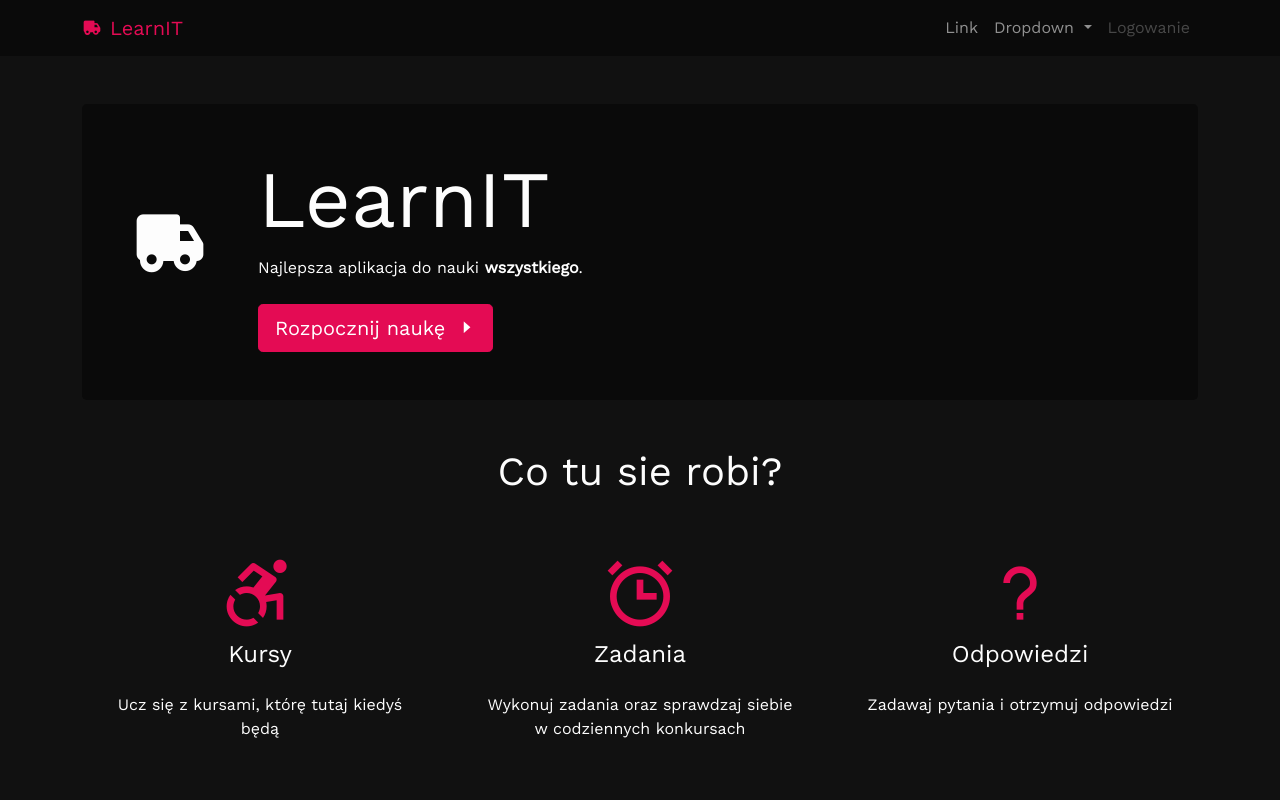
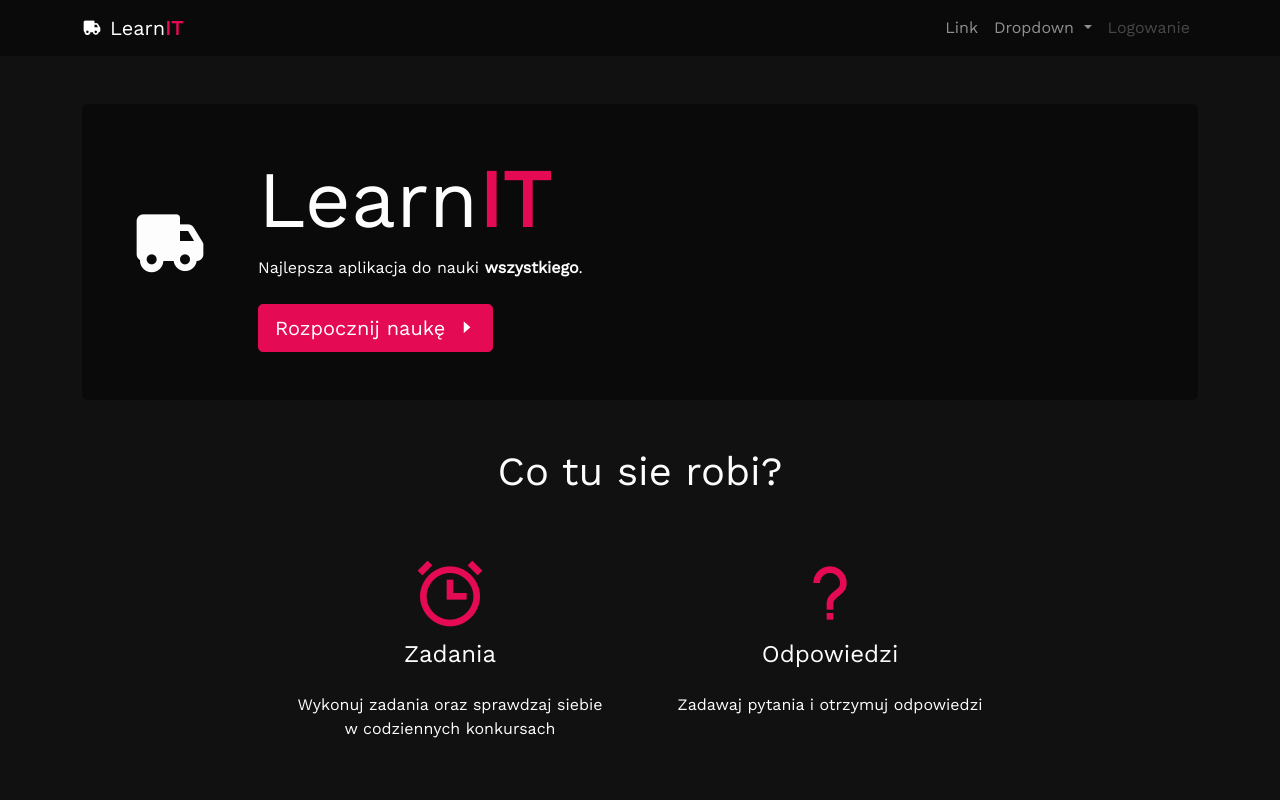
Before and after one commit to Mvtthew/learn-it, a Vue app in the folder learn-it-web/: page / in a window 1280 px wide. Shown: the top 800 px of the page. Built offline with nearby package versions, Linux system fonts and the light colour scheme.

Commit message:
:100: Homepage done

```diff
--- a/learn-it-web/src/components/Footer.vue
+++ b/learn-it-web/src/components/Footer.vue
@@ -1,7 +1,7 @@
 <template>
 	<footer class="bg-dark text-light py-3">
 		<div class="container">
-			<p class="mb-0"><i class="bx bx-copyright"></i> 2021 by Mati</p>
+			<p class="mb-0"><i class="bx bx-copyright"></i> {{ currentYear }} by Mati</p>
 		</div>
 	</footer>
 </template>
@@ -9,5 +9,10 @@
 <script>
 export default {
 	name: "Footer",
+	computed: {
+		currentYear() {
+			return new Date().getFullYear();
+		},
+	},
 };
 </script>
--- a/learn-it-web/src/components/Navbar.vue
+++ b/learn-it-web/src/components/Navbar.vue
@@ -1,7 +1,9 @@
 <template>
 	<nav class="navbar navbar-expand-lg navbar-dark bg-dark">
 		<div class="container">
-			<router-link class="navbar-brand text-primary" to="/"><i class="bx bxs-truck me-2"></i>LearnIT</router-link>
+			<router-link class="navbar-brand" to="/"
+				><i class="bx bxs-truck me-2"></i>Learn<span class="text-primary fw-bold">IT</span></router-link
+			>
 			<button
 				class="navbar-toggler"
 				type="button"
--- a/learn-it-web/src/views/Home.vue
+++ b/learn-it-web/src/views/Home.vue
@@ -7,9 +7,7 @@
 				</h1>
 			</div>
 			<div>
-				<h1 class="display-1">
-					LearnIT
-				</h1>
+				<h1 class="display-1">Learn<span class="text-primary fw-bold">IT</span></h1>
 				<p class="mb-4">Najlepsza aplikacja do nauki <strong>wszystkiego</strong>.</p>
 				<button class="btn btn-primary me-2 btn-lg">
 					Rozpocznij naukę
@@ -19,22 +17,15 @@
 		</div>
 		<div class="mb-5">
 			<h1 class="text-center mb-4">Co tu sie robi?</h1>
-			<div class="row">
-				<div class="col text-center">
-					<div class="p-4 rounded-3">
-						<i class="bx bx-accessibility display-1 text-primary"></i>
-						<h4 class="mb-4">Kursy</h4>
-						<p>Ucz się z kursami, którę tutaj kiedyś będą</p>
-					</div>
-				</div>
-				<div class="col text-center">
+			<div class="row justify-content-center">
+				<div class="col-lg-4 text-center">
 					<div class="p-4 rounded-3">
 						<i class="bx bx-alarm display-1 text-primary"></i>
 						<h4 class="mb-4">Zadania</h4>
 						<p>Wykonuj zadania oraz sprawdzaj siebie w codziennych konkursach</p>
 					</div>
 				</div>
-				<div class="col text-center">
+				<div class="col-lg-4 text-center">
 					<div class="p-4 rounded-3">
 						<i class="bx bx-question-mark display-1 text-primary"></i>
 						<h4 class="mb-4">Odpowiedzi</h4>
```
